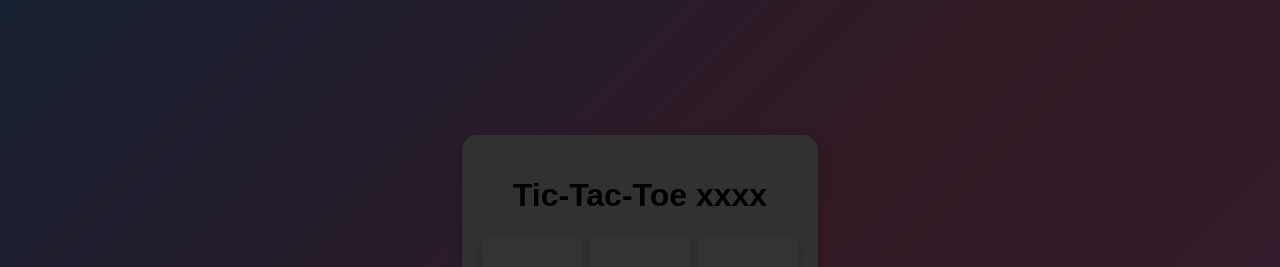
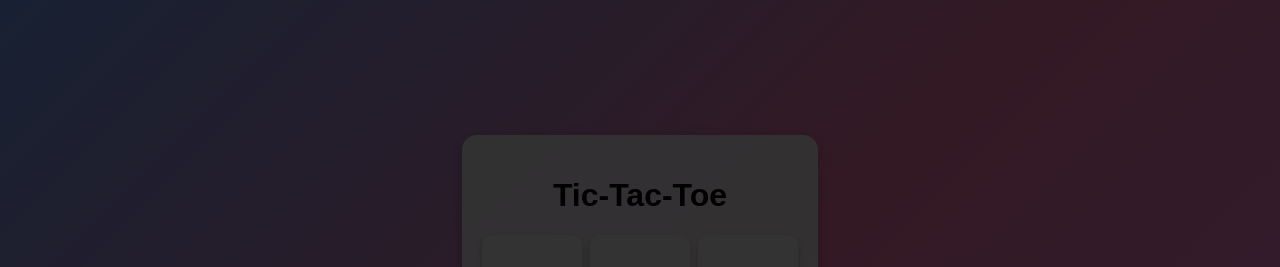
Before and after one commit to chandusn2353/game, a plain HTML site: page game/index.html in a window 1280 px wide. Shown: the top 267 px of the page. Drawn offline with Linux system fonts and the light colour scheme.

Commit message:
third commit

```diff
--- a/game/index.html
+++ b/game/index.html
@@ -8,7 +8,7 @@
 </head>
 <body>
     <div class="game-container">
-        <h1>Tic-Tac-Toe xxxx</h1>
+        <h1>Tic-Tac-Toe</h1>
         <div class="board" id="board"></div>
         <p id="status"></p>
         <button id="reset">Restart Game</button>
```
